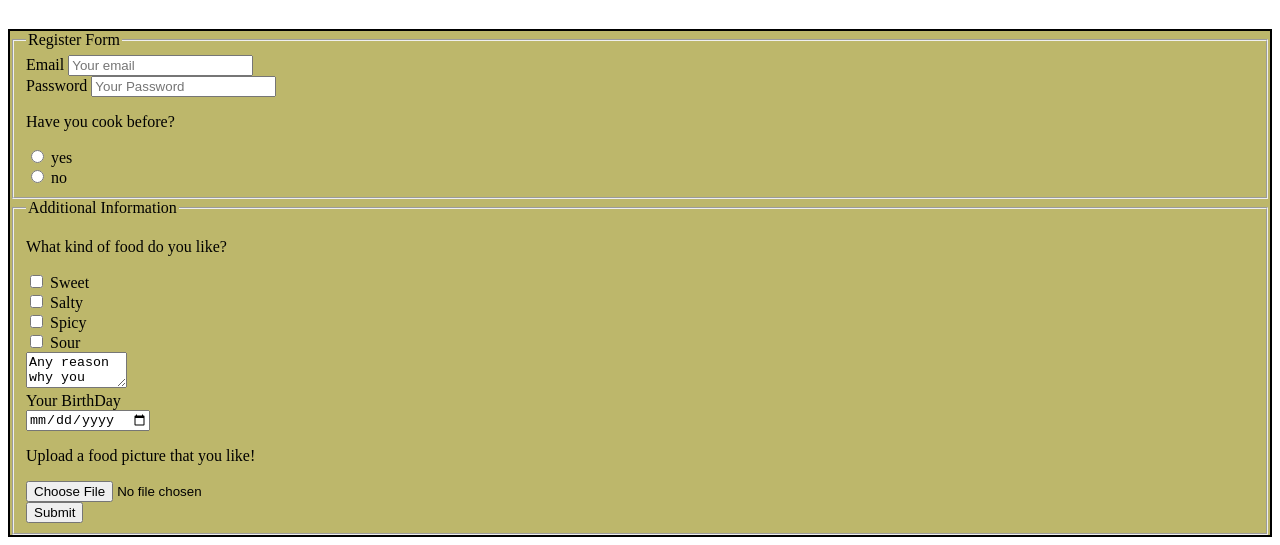
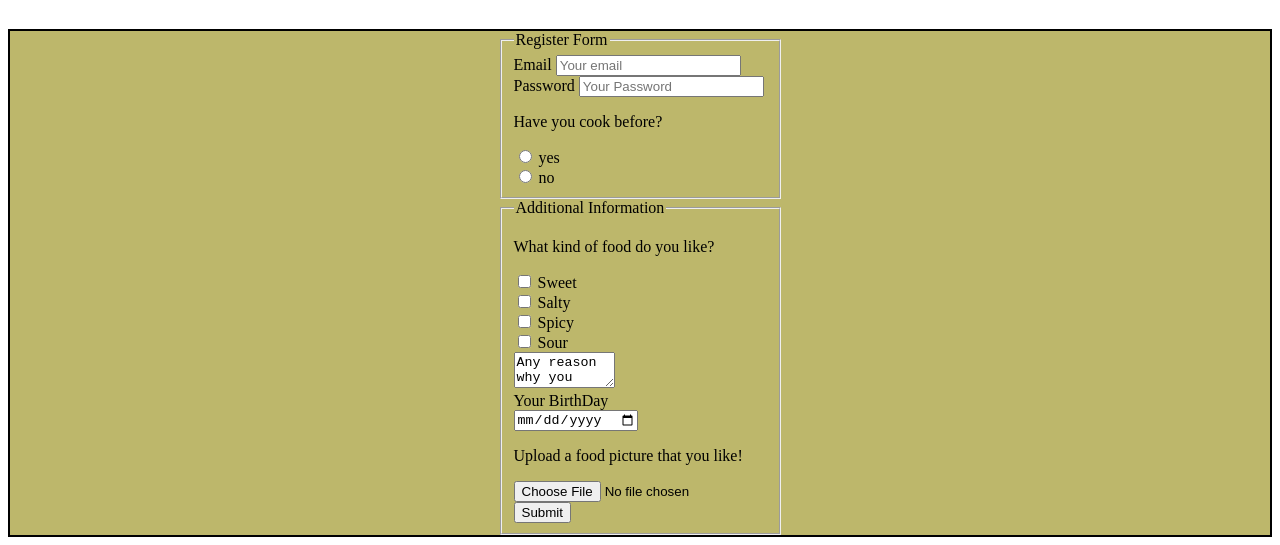
Before and after one commit to revou-fsse-3/module-2-cjordan239, a plain HTML site: page Week-3/index.html in a window 1280 px wide. Shown: the part 1812-2357 px from the top of the page. Drawn offline with Linux system fonts and the light colour scheme.

Commit message:
re centering form set

```diff
--- a/Week-3/index2.css
+++ b/Week-3/index2.css
@@ -178,4 +178,6 @@
 .register-container {
     background-color:darkkhaki;
     border: solid 2px;
+    place-content: center;
+    display: flex;
 }
```
